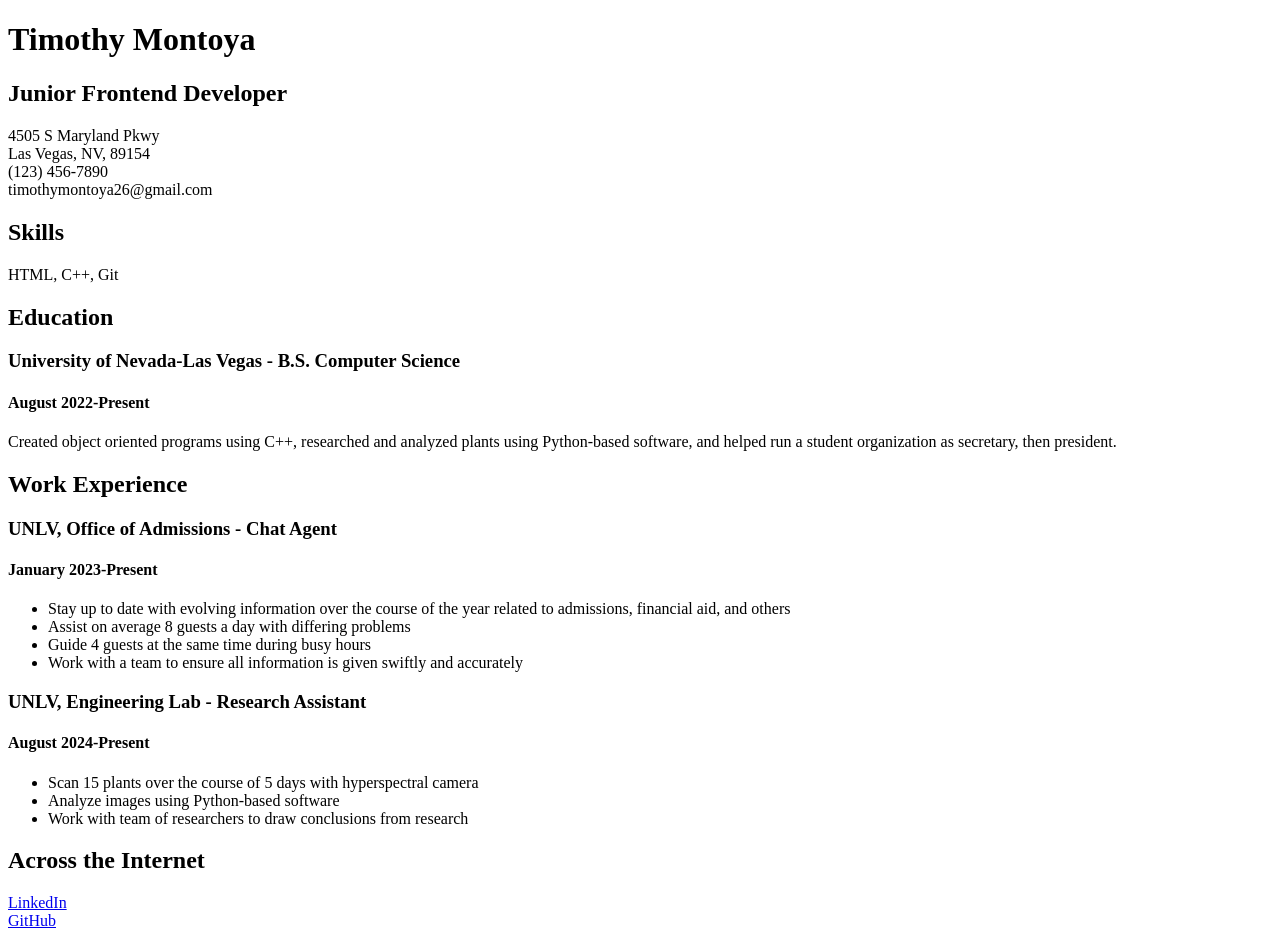
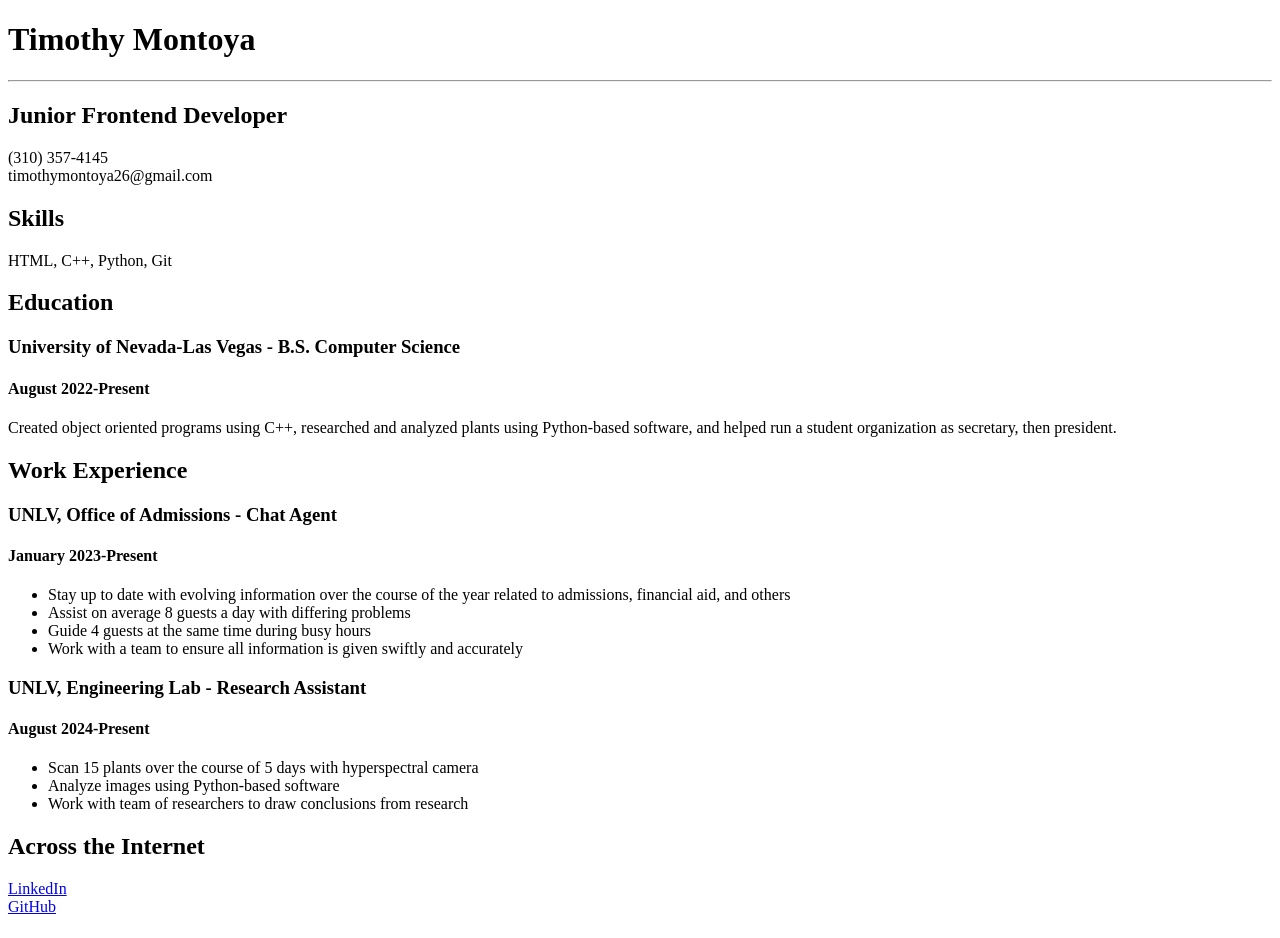
Before and after one commit to Tim0thay/roadmap.sh-projects, a plain HTML site: page frontend-projects/01-single-page-cv.html in a window 1280 px wide. Drawn offline with Linux system fonts and the light colour scheme.

Commit message:
single page cv

```diff
--- a/frontend-projects/01-single-page-cv.html
+++ b/frontend-projects/01-single-page-cv.html
@@ -1,18 +1,29 @@
 <!DOCTYPE html>
 <html lang="en">
 <head>
-
+  <meta charset="UTF-8">
+  <meta name="viewport" content="device-width, initial scale=1.0"/>
+  <title>Timothy Montoya - Junior Frontend Developer</title>
+  <!-- SEO Meta Tags -->
+  <meta name="description" content="Single Page HTML CV of Timothy Montoya, a Junior Frontend Developer." />
+  <meta name="keywords" content="Frontend, HTML, CSS, Javascript, Resume" />
+  <meta name="author" content="Timothy Montoya" />
+  <!-- Open Graph Meta Tags -->
+  <meta property="og:title" content="Timothy Montoya - Junior Frontend Developer" />
+  <meta property="og:description" content="Single Page HTML CV of Timothy Montoya, a Junior Frontend Developer." />
+  <meta property="og:author" content="Timothy Montoya" />
+  <meta property="og:type" content="website" />
+  <!-- Favicon -->
+  <link rel="icon" href="https://attic.sh/fwmzvfh0rcfhm7at74xrrikazlkt" type="image/chess-black-king-emoji" />
 </head>
 
 <body>
   <header>
-  	  <h1>Timothy Montoya</h1>
+  	<h1>Timothy Montoya</h1> <hr>
   	<h2>Junior Frontend Developer</h2>
   	<div class="contact-info">
   	  <p>
-  	  	  4505 S Maryland Pkwy<br>
-  	  	  Las Vegas, NV, 89154<br>
-  	  	  (123) 456-7890<br>
+  	  	(310) 357-4145<br>
   	  	timothymontoya26@gmail.com<br>
   	   </p>
     </div>
@@ -21,7 +32,7 @@
   <main>
     <section class="skills">
       <h2 class="section-title">Skills</h2>
-        <p>HTML, C++, Git</p>
+      <p>HTML, C++, Python, Git</p>
     </section>
 
     <section class="education">
```
Lines whose indentation alone changed are shown as unchanged.
